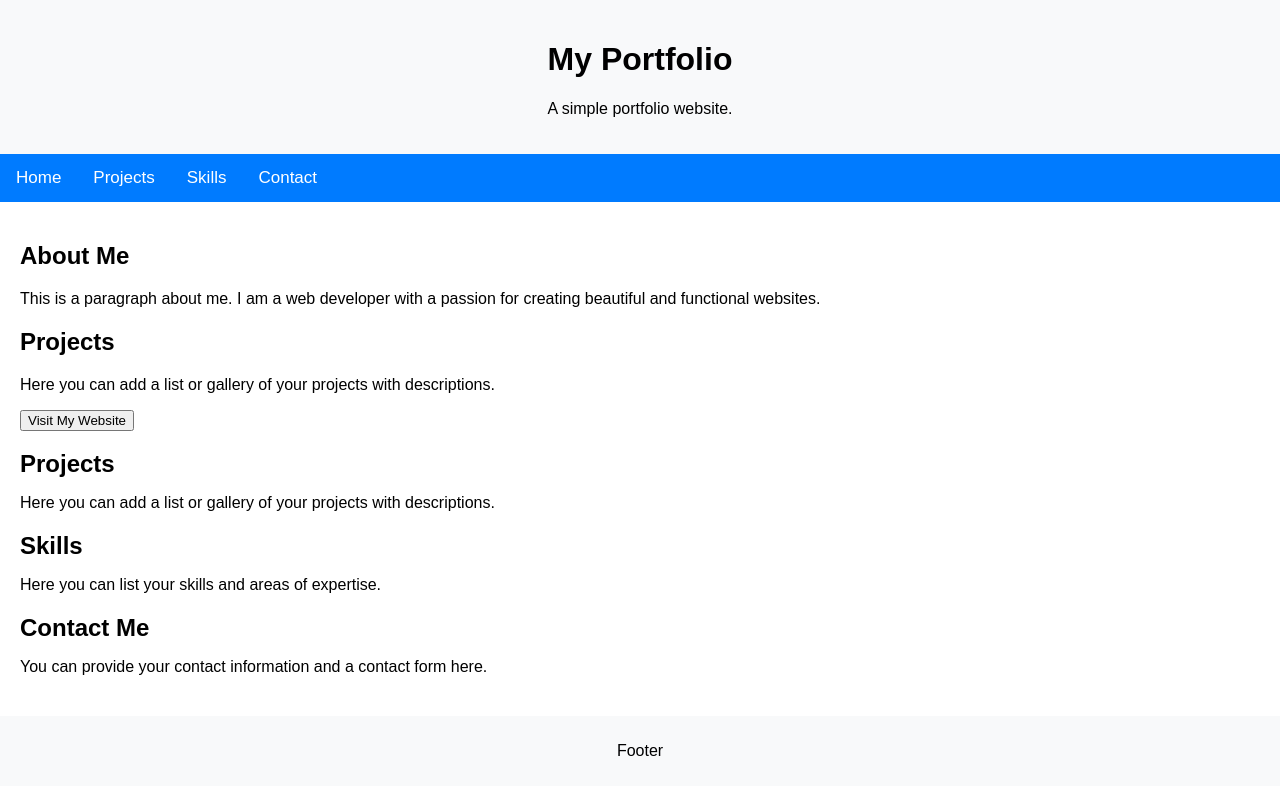
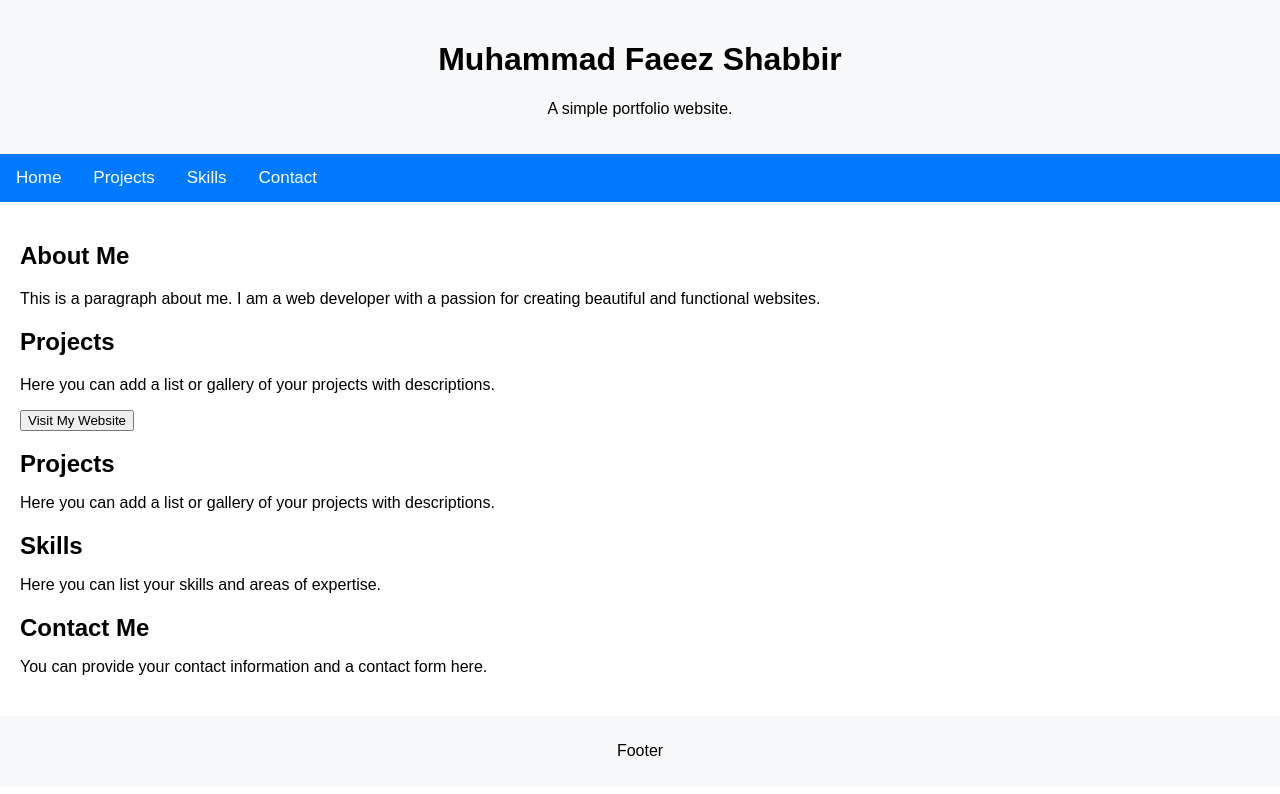
Before and after one commit to mfaeezshabbir/demo_portfolio, a plain HTML site: page index.html in a window 1280 px wide. Drawn offline with Linux system fonts and the light colour scheme.

Commit message:
Update index.html

```diff
--- a/index.html
+++ b/index.html
@@ -53,7 +53,7 @@
     </head>
     <body>
         <div class="header">
-            <h1>My Portfolio</h1>
+            <h1>Muhammad Faeez Shabbir</h1>
             <p>A simple portfolio website.</p>
         </div>
 
```
